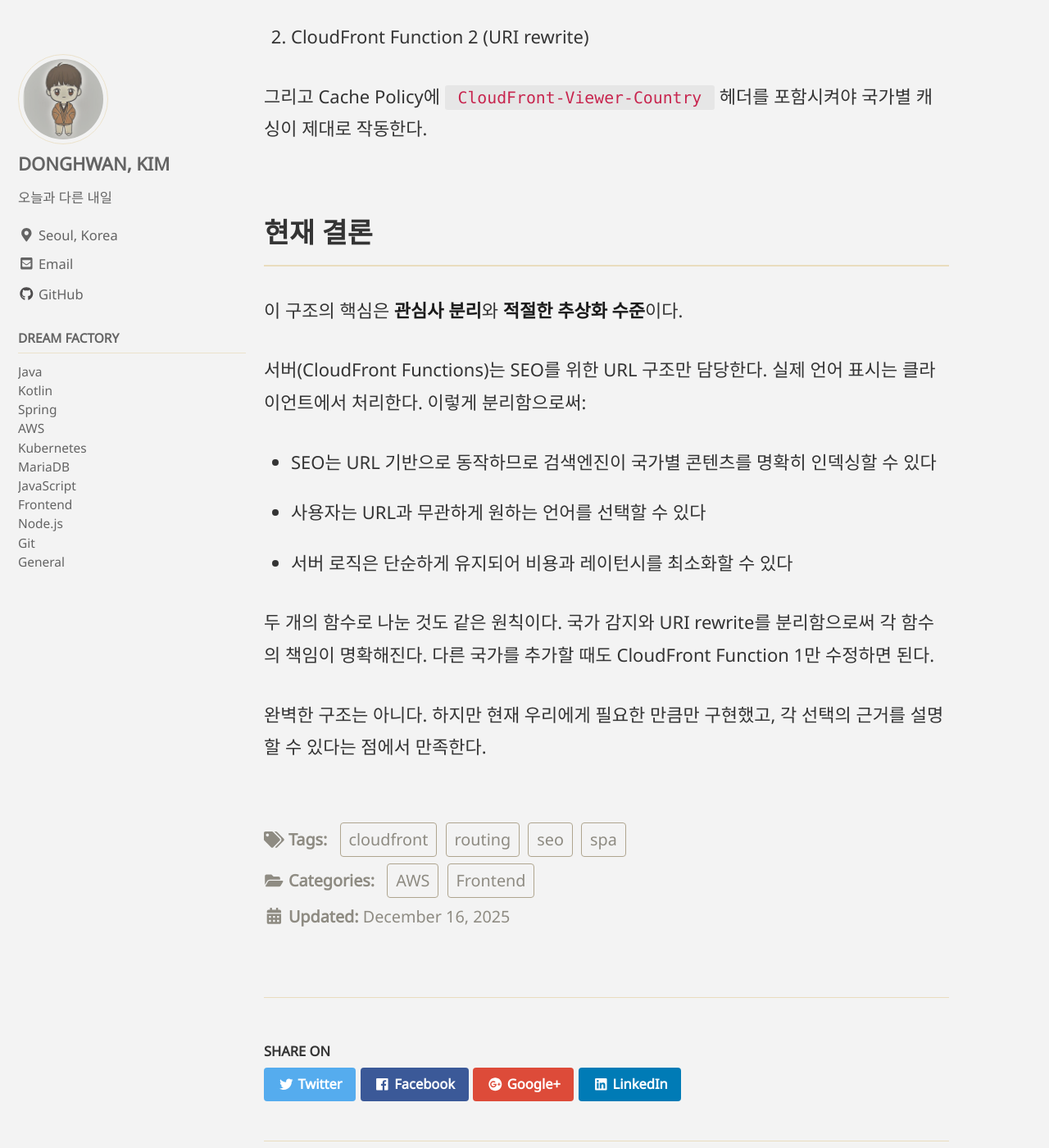
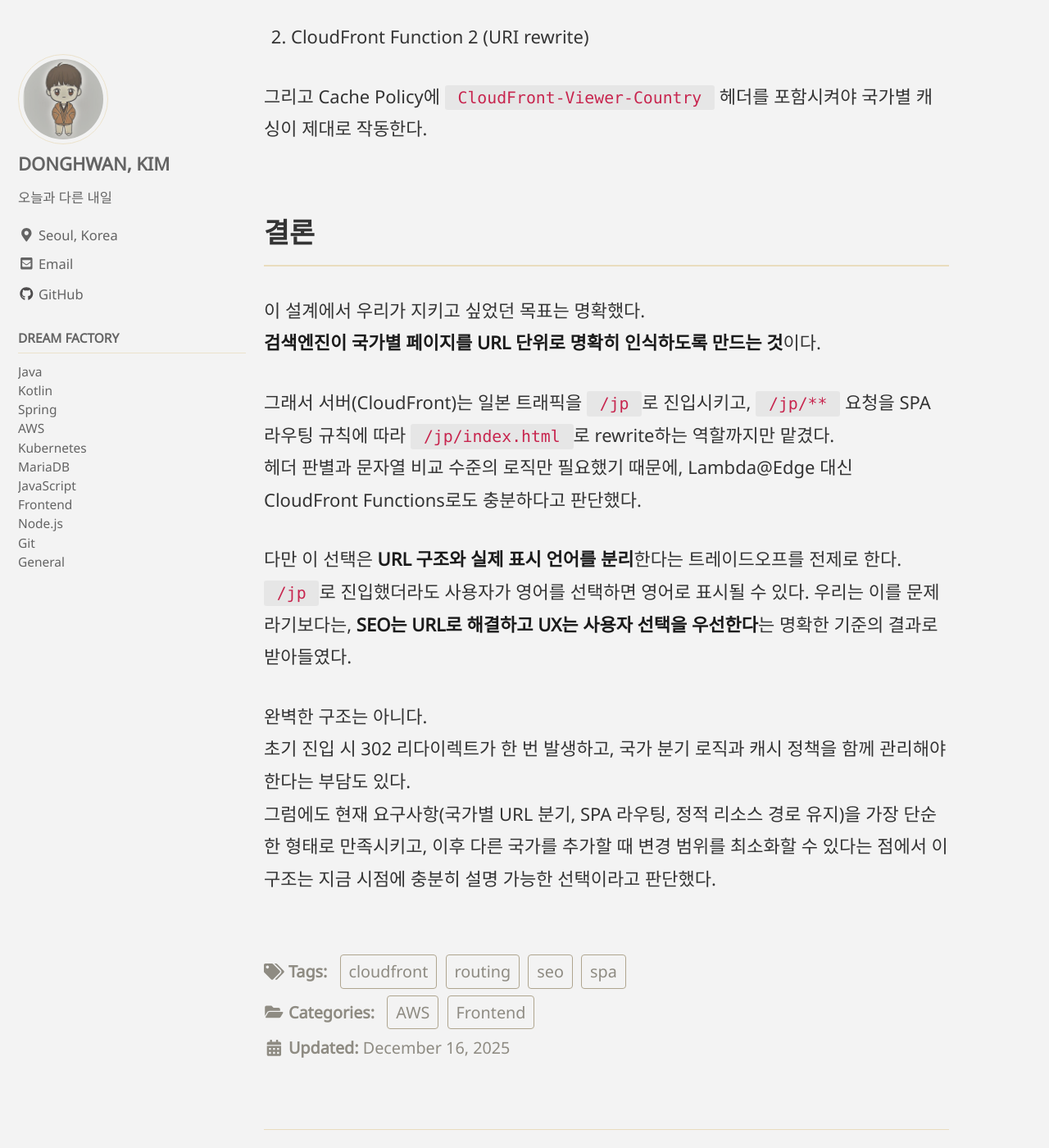
Before and after one commit to yearnlune/yearnlune.github.io, a Jekyll site: the page built from _posts/2025-12-16-spa-country-routing.md, in a window 1280 px wide and 1400 px high, scrolled down 5670 px. Shown: the whole window at 82% size. Built offline with Jekyll 4.4.1, drawn with Linux system fonts in a browser that asks for light colours; cached includes are drawn as plain includes; comment, search, counter and statistics services are not loaded.

Commit message:
fix: 'spa-country-routing'

```diff
--- a/_posts/2025-12-16-spa-country-routing.md
+++ b/_posts/2025-12-16-spa-country-routing.md
@@ -137,15 +137,17 @@ Lambda@Edge가 더 강력하지만, 우리가 하는 일은:
 
 그리고 Cache Policy에 `CloudFront-Viewer-Country` 헤더를 포함시켜야 국가별 캐싱이 제대로 작동한다.
 
-## 현재 결론
+## 결론
 
-이 구조의 핵심은 **관심사 분리**와 **적절한 추상화 수준**이다.
+이 설계에서 우리가 지키고 싶었던 목표는 명확했다.
+**검색엔진이 국가별 페이지를 URL 단위로 명확히 인식하도록 만드는 것**이다.
 
-서버(CloudFront Functions)는 SEO를 위한 URL 구조만 담당한다. 실제 언어 표시는 클라이언트에서 처리한다. 이렇게 분리함으로써:
-- SEO는 URL 기반으로 동작하므로 검색엔진이 국가별 콘텐츠를 명확히 인덱싱할 수 있다
-- 사용자는 URL과 무관하게 원하는 언어를 선택할 수 있다
-- 서버 로직은 단순하게 유지되어 비용과 레이턴시를 최소화할 수 있다
+그래서 서버(CloudFront)는 일본 트래픽을 `/jp`로 진입시키고, `/jp/**` 요청을 SPA 라우팅 규칙에 따라 `/jp/index.html`로 rewrite하는 역할까지만 맡겼다.
+헤더 판별과 문자열 비교 수준의 로직만 필요했기 때문에, Lambda@Edge 대신 CloudFront Functions로도 충분하다고 판단했다.
 
-두 개의 함수로 나눈 것도 같은 원칙이다. 국가 감지와 URI rewrite를 분리함으로써 각 함수의 책임이 명확해진다. 다른 국가를 추가할 때도 CloudFront Function 1만 수정하면 된다.
+다만 이 선택은 **URL 구조와 실제 표시 언어를 분리**한다는 트레이드오프를 전제로 한다.
+`/jp`로 진입했더라도 사용자가 영어를 선택하면 영어로 표시될 수 있다. 우리는 이를 문제라기보다는, **SEO는 URL로 해결하고 UX는 사용자 선택을 우선한다**는 명확한 기준의 결과로 받아들였다.
 
-완벽한 구조는 아니다. 하지만 현재 우리에게 필요한 만큼만 구현했고, 각 선택의 근거를 설명할 수 있다는 점에서 만족한다.
+완벽한 구조는 아니다.
+초기 진입 시 302 리다이렉트가 한 번 발생하고, 국가 분기 로직과 캐시 정책을 함께 관리해야 한다는 부담도 있다.
+그럼에도 현재 요구사항(국가별 URL 분기, SPA 라우팅, 정적 리소스 경로 유지)을 가장 단순한 형태로 만족시키고, 이후 다른 국가를 추가할 때 변경 범위를 최소화할 수 있다는 점에서 이 구조는 지금 시점에 충분히 설명 가능한 선택이라고 판단했다.
```
